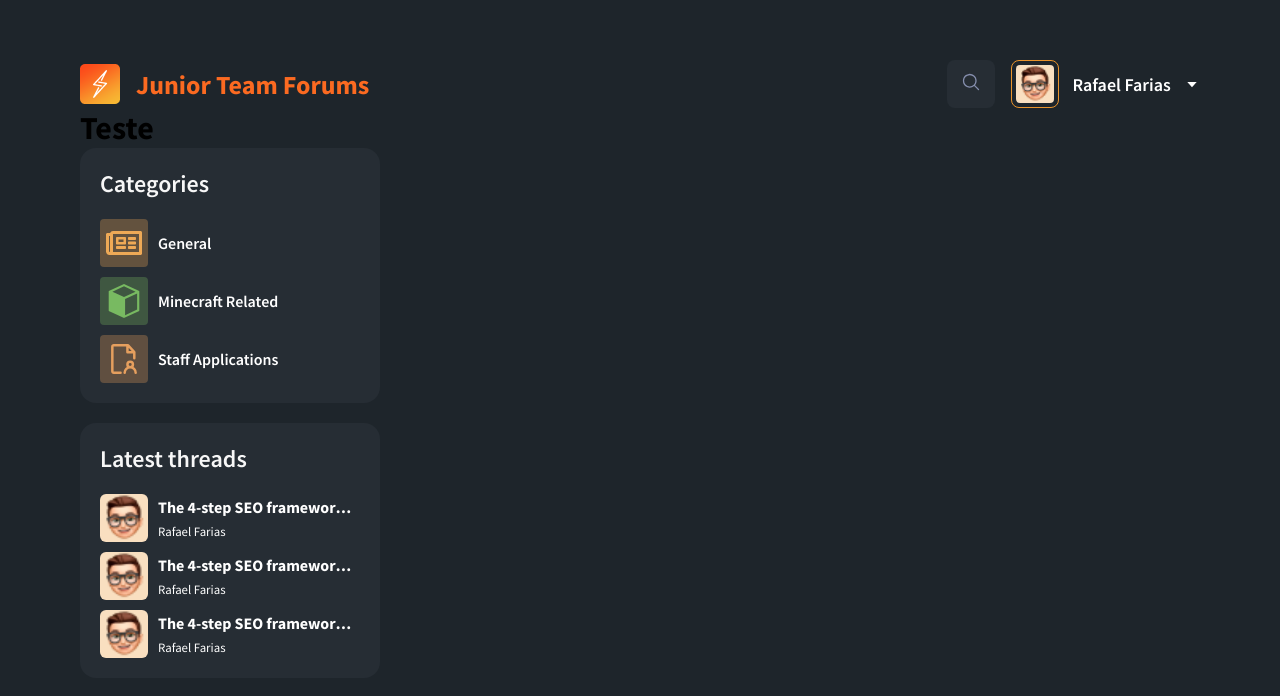
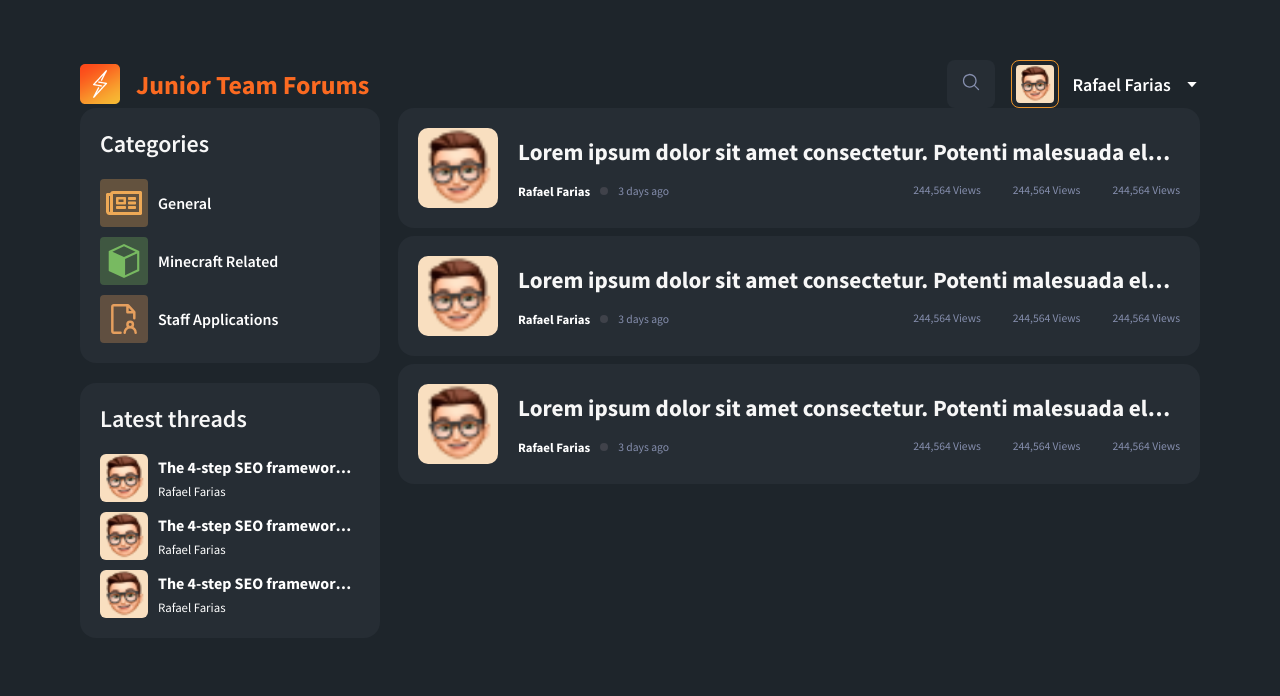
Before and after one commit to TheRafaelFarias/senior-team-application-forum, a Next.js app: page / in a window 1280 px wide. Shown: the top 696 px of the page. Built offline with nearby package versions, Linux system fonts and the light colour scheme.

Commit message:
feat(components): creat thread preview component

```diff
--- /dev/null
+++ b/src/components/threadPreview/index.tsx
@@ -0,0 +1,53 @@
+import { Div } from "@/styles/globals";
+import Image from "next/image";
+import React from "react";
+import {
+  ThreadPreviewContainer,
+  ThreadPreviewInformationText,
+  ThreadPreviewUserImageWrapper,
+  ThreadPreviewUserInformationContainer,
+} from "./styles";
+
+const ThreadPreview: React.FC = () => {
+  return (
+    <ThreadPreviewContainer>
+      <ThreadPreviewUserImageWrapper>
+        <Image src="/test-user-profile.png" fill alt="" />
+      </ThreadPreviewUserImageWrapper>
+      <Div flexDirection="column" justifyContent="space-around">
+        <h1>
+          Lorem ipsum dolor sit amet consectetur. Potenti malesuada elementum
+          mauris neque mauris lacinia ullamcorper. Tellus ut porta aliquet
+          egestas. Tortor sagittis gravida ac ultrices tristique adipiscing
+          dignissim sed neque. Diam erat tincidunt nibh urna enim nec. Porttitor
+          vitae nisi aliquet nulla fames habitant erat nulla. Elementum mi
+          porttitor pretium blandit
+        </h1>
+        <Div
+          flexDirection="row"
+          style={{ width: "100%" }}
+          justifyContent="space-between"
+        >
+          <ThreadPreviewUserInformationContainer>
+            <h3>Rafael Farias</h3>
+            <div></div>
+            <p>3 days ago</p>
+          </ThreadPreviewUserInformationContainer>
+          <Div flexDirection="row" gapX={2}>
+            <ThreadPreviewInformationText>
+              244,564 Views
+            </ThreadPreviewInformationText>
+            <ThreadPreviewInformationText>
+              244,564 Views
+            </ThreadPreviewInformationText>
+            <ThreadPreviewInformationText>
+              244,564 Views
+            </ThreadPreviewInformationText>
+          </Div>
+        </Div>
+      </Div>
+    </ThreadPreviewContainer>
+  );
+};
+
+export default ThreadPreview;
--- /dev/null
+++ b/src/components/threadPreview/styles.ts
@@ -0,0 +1,67 @@
+import { Div } from "@/styles/globals";
+import styled from "styled-components";
+
+export const ThreadPreviewContainer = styled.div`
+  display: flex;
+  gap: 1.25rem;
+  padding: 1.25rem;
+  width: 100%;
+  border-radius: 1rem;
+  font-size: 0.725rem;
+  white-space: nowrap;
+  overflow: hidden;
+  color: ${(props) => props.theme.primaryText};
+  height: fit-content;
+  background-color: ${(props) => props.theme.secondary};
+
+  & > div:last-of-type {
+    overflow: hidden;
+  }
+
+  & > * > h1 {
+    overflow: hidden;
+    text-overflow: ellipsis;
+  }
+`;
+
+export const ThreadPreviewUserImageWrapper = styled.div`
+  position: relative;
+  width: 5rem;
+  min-width: 5rem;
+  height: 5rem;
+  min-height: 5rem;
+  background-color: ${(props) => props.theme.beige};
+  border-radius: 0.625rem;
+`;
+
+export const ThreadPreviewUserInformationContainer = styled(Div).attrs({
+  flexDirection: "row",
+  alignItems: "center",
+})`
+  gap: 0.625rem;
+
+  & > h3 {
+    color: white;
+    font-size: 0.8rem;
+  }
+
+  & > div {
+    width: 0.5rem;
+    height: 0.5rem;
+    background-color: ${(props) => props.theme.secondaryText};
+    opacity: 0.3;
+    border-radius: 999px;
+  }
+
+  & > p {
+    color: ${(props) => props.theme.tertiaryText};
+  }
+
+  @media (max-width: 768px) {
+    display: none;
+  }
+`;
+
+export const ThreadPreviewInformationText = styled.p`
+  color: ${(props) => props.theme.tertiaryText};
+`;
--- a/src/pages/index.tsx
+++ b/src/pages/index.tsx
@@ -1,5 +1,7 @@
 import Navbar from "@/components/navbar";
 import Sidebar from "@/components/sidebar";
+import ThreadPreview from "@/components/threadPreview";
+import { Div } from "@/styles/globals";
 import Head from "next/head";
 
 export default function Home() {
@@ -11,10 +13,14 @@ export default function Home() {
         <link rel="icon" href="/favicon.ico" />
       </Head>
       <Navbar />
-      <main>
-        <h1>Teste</h1>
+      <Div flexDirection="row" gapX={1.125}>
         <Sidebar />
-      </main>
+        <Div flexDirection="column" gapY={0.5} style={{ overflow: "hidden" }}>
+          <ThreadPreview />
+          <ThreadPreview />
+          <ThreadPreview />
+        </Div>
+      </Div>
     </>
   );
 }
```
